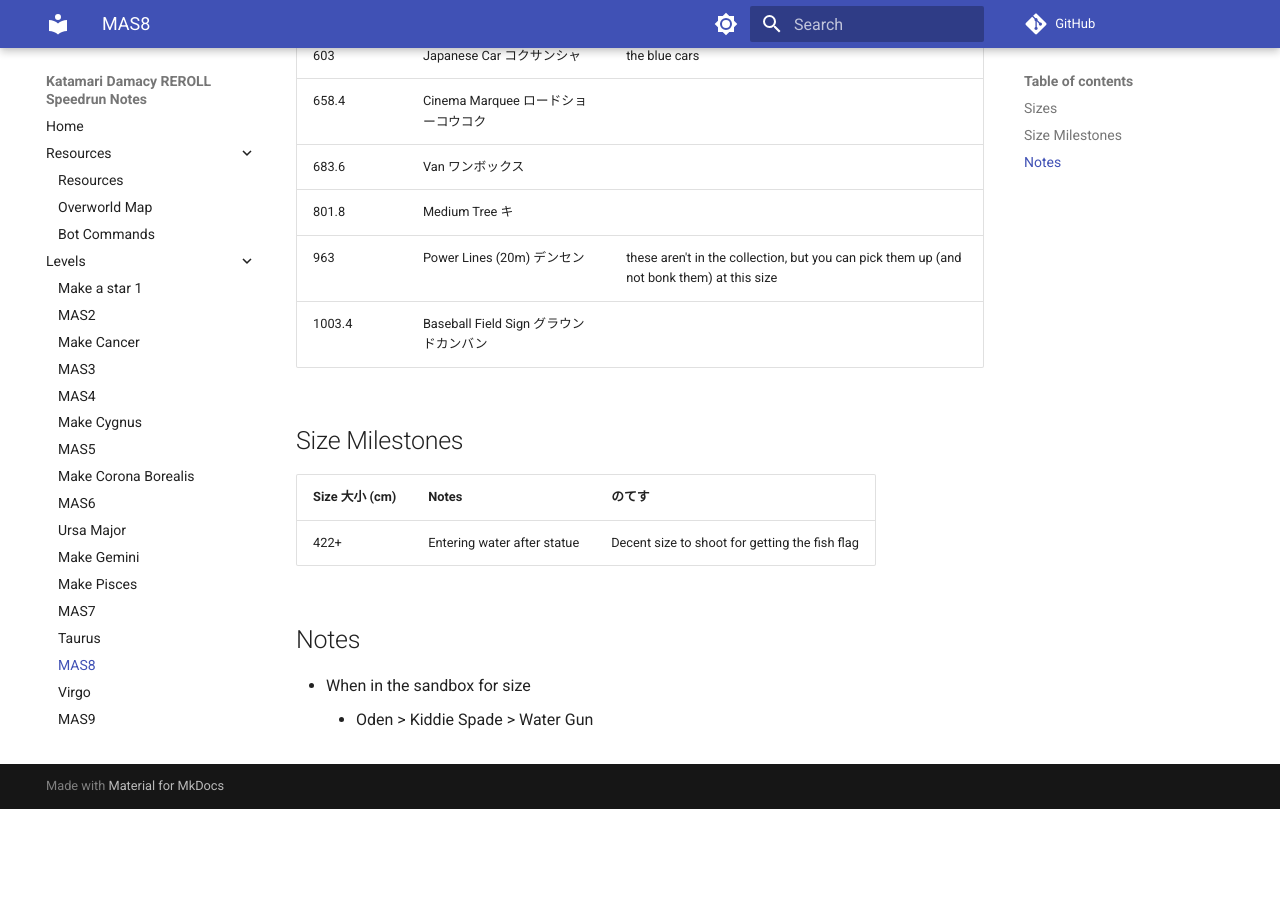
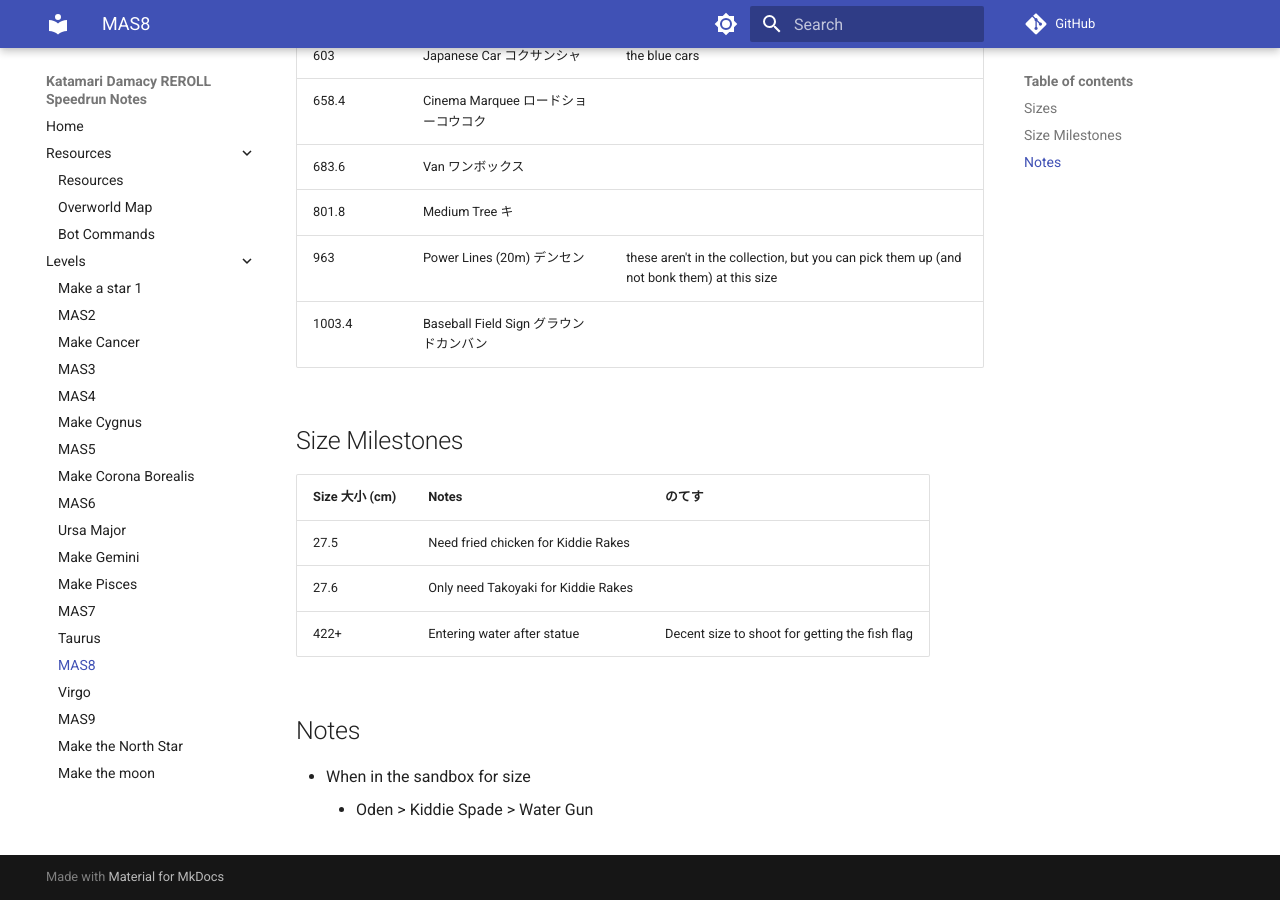
Before and after one commit to shookietea/reroll-notes, an MkDocs documentation site: the page built from docs/MAS8.md, in a window 1280 px wide and 900 px high, scrolled down 1123 px. Built offline with MkDocs 1.6.1 and Material for MkDocs 9.7.7, drawn with Linux system fonts in a browser that asks for light colours; comment, search, counter and statistics services are not loaded; before the commit the page ends 1932 px from its top, so only the background shows below that.

Commit message:
add mas8 sandbox size milestones

```diff
--- a/docs/MAS8.md
+++ b/docs/MAS8.md
@@ -32,9 +32,11 @@
 
 Size Milestones
 ---
-| Size 大小 (cm) | Notes                       |  のてす   |
-| --------- | --------------------------- | --- |
-| 422+      | Entering water after statue |   Decent size to shoot for getting the fish flag  |
+| Size 大小 (cm) | Notes                               | のてす                                         |
+| -------------- | ----------------------------------- | ---------------------------------------------- |
+| 27.5           | Need fried chicken for Kiddie Rakes |                                                |
+| 27.6           | Only need Takoyaki for Kiddie Rakes |                                                |
+| 422+           | Entering water after statue         | Decent size to shoot for getting the fish flag |
 
 Notes
 ---
```
